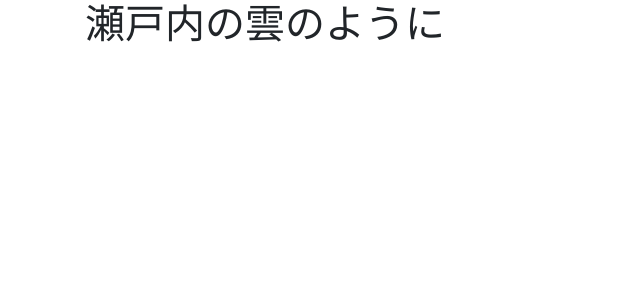
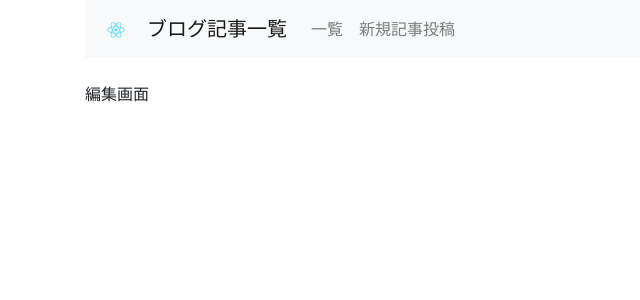
Before and after one commit to muraken12003032/node_blog_front, a React (Create React App) app: page /edit/1 in a window 1280 px wide. Shown: the top 300 px of the page, without its empty margins (0-640 px from the left). Built offline with nearby package versions, Linux system fonts and the light colour scheme.

Commit message:
初期画面作成

```diff
--- a/src/App.js
+++ b/src/App.js
@@ -1,13 +1,41 @@
 import React, { Component } from 'react';
 import { BrowserRouter as Router, Route, Link } from "react-router-dom";
+
 import "bootstrap/dist/css/bootstrap.min.css";
+
+import Blogs from "./components/list";
+import EditBlog from "./components/edit"
+import NewBlog from "./components/new"
+
+import logo from "./logo.svg"
 
 class App extends Component {
   render() {
     return (
+      <Router>
       <div className="container">
-        <h1>瀬戸内の雲のように</h1>
+        <nav className="navbar navbar-expand-lg navbar-light bg-light">
+          <a class="navbar-brand" href="https://codingthesmartway.com" target="_blank">
+            <img src={logo} width="30" height="30" alt="CodingTheSmartWay.com" />
+          </a>
+          <Link to="/" className="navbar-brand">ブログ記事一覧</Link>
+          <div className="collpase navbar-collapse">
+            <ul className="navbar-nav mr-auto">
+              <li className="navbar-item">
+                <Link to="/" className="nav-link">一覧</Link>
+              </li>
+              <li className="navbar-item">
+                <Link to="/create" className="nav-link">新規記事投稿</Link>
+              </li>
+            </ul>
+          </div>
+        </nav>
+        <br/>
+        <Route path="/" exact component={Blogs} />
+        <Route path="/edit/:id" component={EditBlog} />
+        <Route path="/create" component={NewBlog} />
       </div>
+    </Router>
     );
   }
 }
--- /dev/null
+++ b/src/components/edit.js
@@ -0,0 +1,11 @@
+import React, { Component } from 'react';
+
+export default class EditBlog extends Component {
+  render() {
+    return (
+      <div>
+        <p>編集画面</p>
+      </div>
+    )
+  }
+}
--- /dev/null
+++ b/src/components/list.js
@@ -0,0 +1,11 @@
+import React, { Component } from 'react';
+
+export default class Blogs extends Component {
+  render() {
+    return (
+      <div>
+        <p>ブログ一覧</p>
+      </div>
+    )
+  }
+}
--- /dev/null
+++ b/src/components/new.js
@@ -0,0 +1,11 @@
+import React, { Component } from 'react';
+
+export default class NewBlog extends Component {
+  render() {
+    return (
+      <div>
+        <p>新規作成画面</p>
+      </div>
+    )
+  }
+}
```
Also changed, not shown: src/components/form.js (added).
